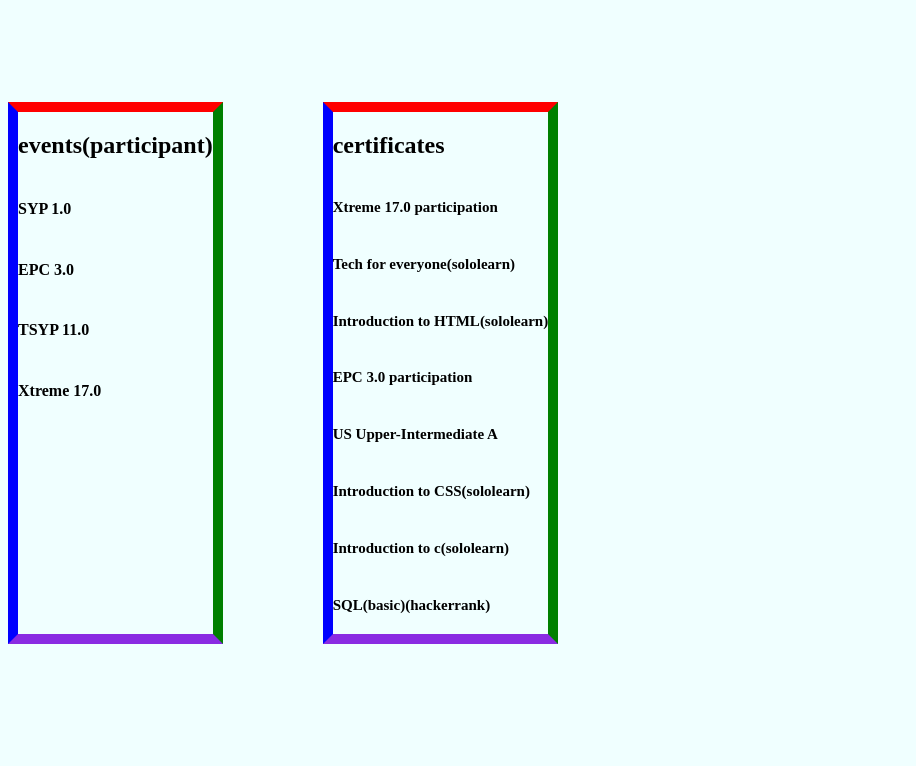
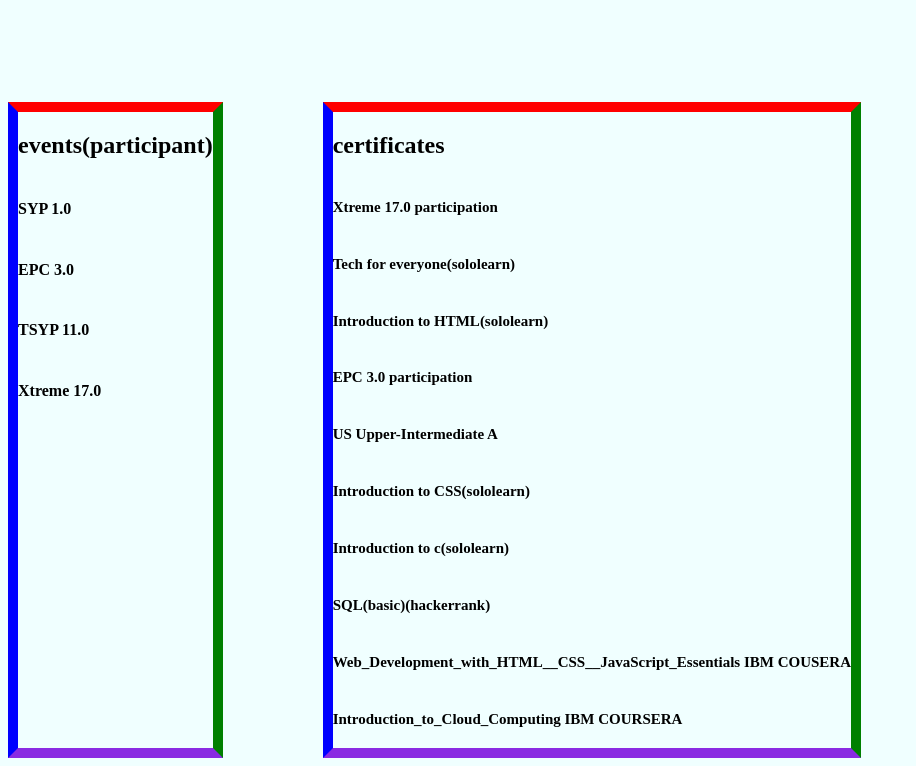
Before and after one commit to ahmedkammoun2003/cv1, a plain HTML site: page experience.html in a window 1280 px wide. Shown: the part 500-1266 px from the top of the page, without its empty margins (0-916 px from the left). Before the commit the page ends 1152 px from the top, so only its background shows below. Drawn offline with Linux system fonts and the light colour scheme.

Commit message:
Update experience.html

```diff
--- a/experience.html
+++ b/experience.html
@@ -66,6 +66,8 @@
             <a href="404384524_328009960149583_7916630402699667206_n.jpg"><h4>Introduction to CSS(sololearn)</h4></a>
             <a href="403977072_1570409400439534_8972514354407001097_n.jpg"><h4>Introduction to c(sololearn)</h4></a>
             <a href="sql_basic certificate.pdf"><h4>SQL(basic)(hackerrank)</h4></a>
+            <a href="Web_Development_with_HTML__CSS__JavaScript_Essentials_Badge20240305-29-cnirrd.pdf"><h4>Web_Development_with_HTML__CSS__JavaScript_Essentials IBM COUSERA</h4></a>
+            <a href="Introduction_to_Cloud_Computing_Badge20240305-29-9jnevm.pdf"><h4>Introduction_to_Cloud_Computing IBM COURSERA</h4></a>
         </div>
     </section>
 </body>
```
